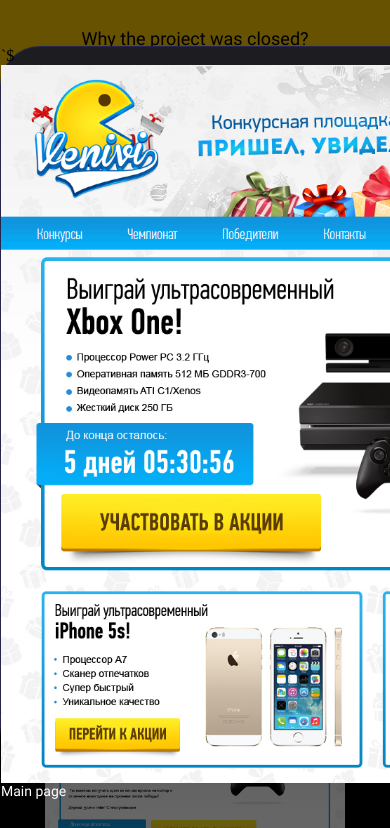
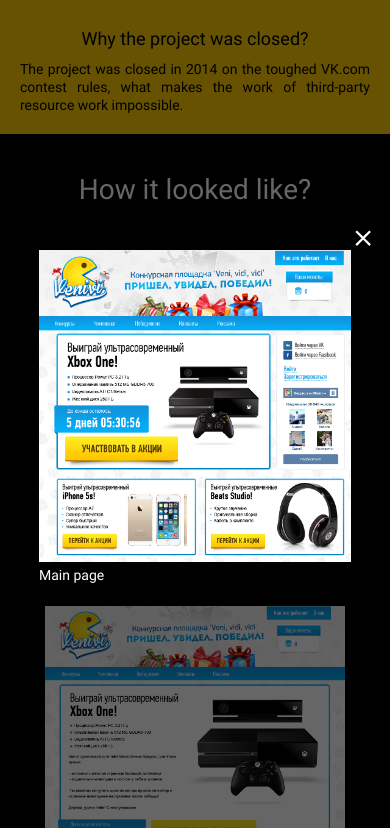
Before and after one commit to gitsvitya/venivi, a React app: page / in a window 390 px wide. Both pictures are taken after a click on the element "Main page". Shown: the part 866-1694 px from the top of the page. Built offline with nearby package versions, Linux system fonts and the light colour scheme.

Commit message:
Added: fixed modal resolution + underlined links on hover

```diff
--- a/src/components/AppFooter/AppFooter.module.css
+++ b/src/components/AppFooter/AppFooter.module.css
@@ -45,6 +45,10 @@
   cursor: pointer;
 }
 
+.link:hover {
+  text-decoration: underline;
+}
+
 @media (max-width: 501px) {
   .container {
     padding: 20px;
--- a/src/components/AppHeader/AppHeader.module.css
+++ b/src/components/AppHeader/AppHeader.module.css
@@ -31,6 +31,10 @@
   line-height: 28px;
 }
 
+.langButton:hover {
+  text-decoration: underline;
+}
+
 @media (max-width: 769px) {
   .resCon {
     margin-left: 0;
--- a/src/components/Modal/Modal.module.css
+++ b/src/components/Modal/Modal.module.css
@@ -1,12 +1,10 @@
 .modalWindow {
-  width: 720px;
-  /* height: fit-content; */
-  height: 720px;
+  width: 60vw;
+  height: 60vw;
+  max-width: 1056px;
+  max-height: 1023px;
   box-sizing: border-box;
-  background-color: #1C1C21;
-  border: 1px solid rgba(76, 76, 255, 0.2);
-  box-shadow: 0 24px 32px rgba(0, 0, 0, 0.04), 0 16px 24px rgba(0, 0, 0, 0.04), 0 4px 8px rgba(0, 0, 0, 0.04), 0 0 1px rgba(0, 0, 0, 0.04);
-  border-radius: 40px;
+  background-size: cover;
   position: fixed;
   top: 0;
   bottom: 0;
@@ -24,10 +22,31 @@
   background-color: transparent;
   border: 0;
   display: block;
-  min-height: 32px;
-  min-width: 32px;
+  max-height: 32px;
+  max-width: 32px;
+  height: 100vh;
+  width: 100vw;
   position: absolute;
   right: -40px;
   top: -40px;
   transition: all 0.5s linear;
 }
+
+@media (max-width: 501px) {
+  .modalWindow {
+    width: 80vw;
+    height: 80vw;
+  }
+  .closeIcon {
+    right: -20px;
+    top: -20px;
+    max-height: 16px;
+    max-width: 16px;
+  }
+}
+
+@media (max-width: 201px) {
+  .closeIcon {
+    display: none;
+  }
+}
--- a/src/components/ScreenshotsBlock/ScreenshotsBlock.js
+++ b/src/components/ScreenshotsBlock/ScreenshotsBlock.js
@@ -21,14 +21,14 @@
       return (
         <>
           <div className={styles.screenshotMain}></div>
-          <figcaption className={styles.screenshotFig}>{props.text.screenshotsBlockScreenshotFigLeft}</figcaption>
+          <figcaption className={styles.screenshotFigModal}>{props.text.screenshotsBlockScreenshotFigLeft}</figcaption>
         </>
       );
     else
       return (
         <>
           <div className={styles.screenshotCont}></div>
-          <figcaption className={styles.screenshotFig}>{props.text.screenshotsBlockScreenshotFigRight}</figcaption>
+          <figcaption className={styles.screenshotFigModal}>{props.text.screenshotsBlockScreenshotFigRight}</figcaption>
         </>
       );
   };
@@ -53,7 +53,7 @@
     {
       ModalOpen &&
       <Modal closeModal={closeModal}>
-        `${renderModalContent(ModalContent)}`
+        {renderModalContent(ModalContent)}
       </Modal>
     }
     </>
--- a/src/components/ScreenshotsBlock/ScreenshotsBlock.module.css
+++ b/src/components/ScreenshotsBlock/ScreenshotsBlock.module.css
@@ -71,6 +71,18 @@
   padding: 0;
   margin: 0;
 }
+
+.screenshotFigModal {
+  color: #FFFFFF;
+  font-family: 'Roboto', sans-serif;
+  font-style: normal;
+  font-weight: 400;
+  font-size: 20px;
+  line-height: 16px;
+  padding: 0;
+  margin-top: 10px;
+}
+
 @media (max-width: 950px) {
   .screenshotsBox {
     gap: 70px;
@@ -83,6 +95,10 @@
   }
   .screenshotsBox {
     gap: 5px;
+  }
+  .screenshotFigModal {
+    margin-top: 5px;
+    font-size: 16px;
   }
 }
 
@@ -107,6 +123,9 @@
     justify-content: center;
     gap: 50px;
   }
+  .screenshotFigModal {
+    font-size: 14px;
+  }
 }
 
 @media (max-width: 321px) {
```
